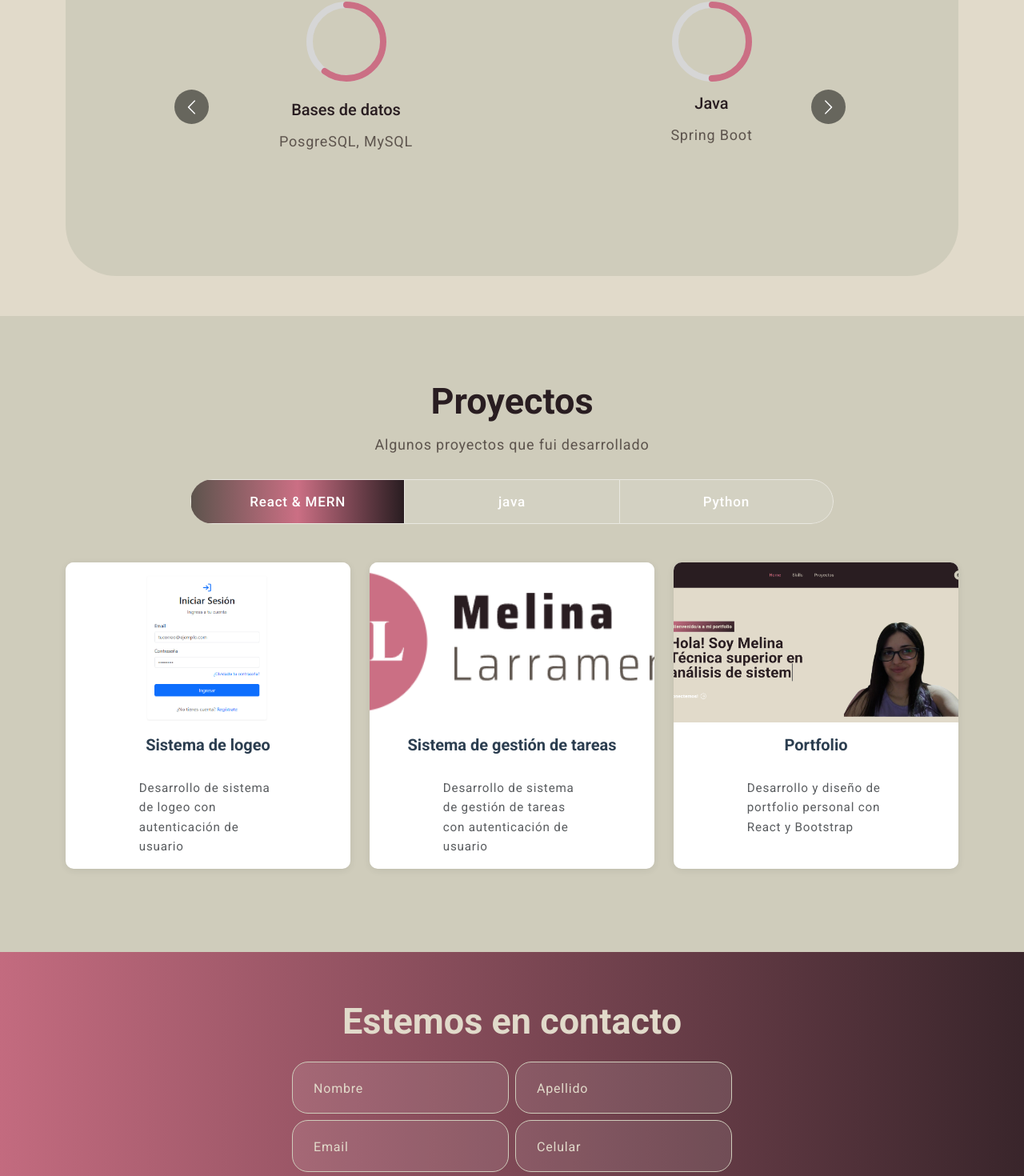
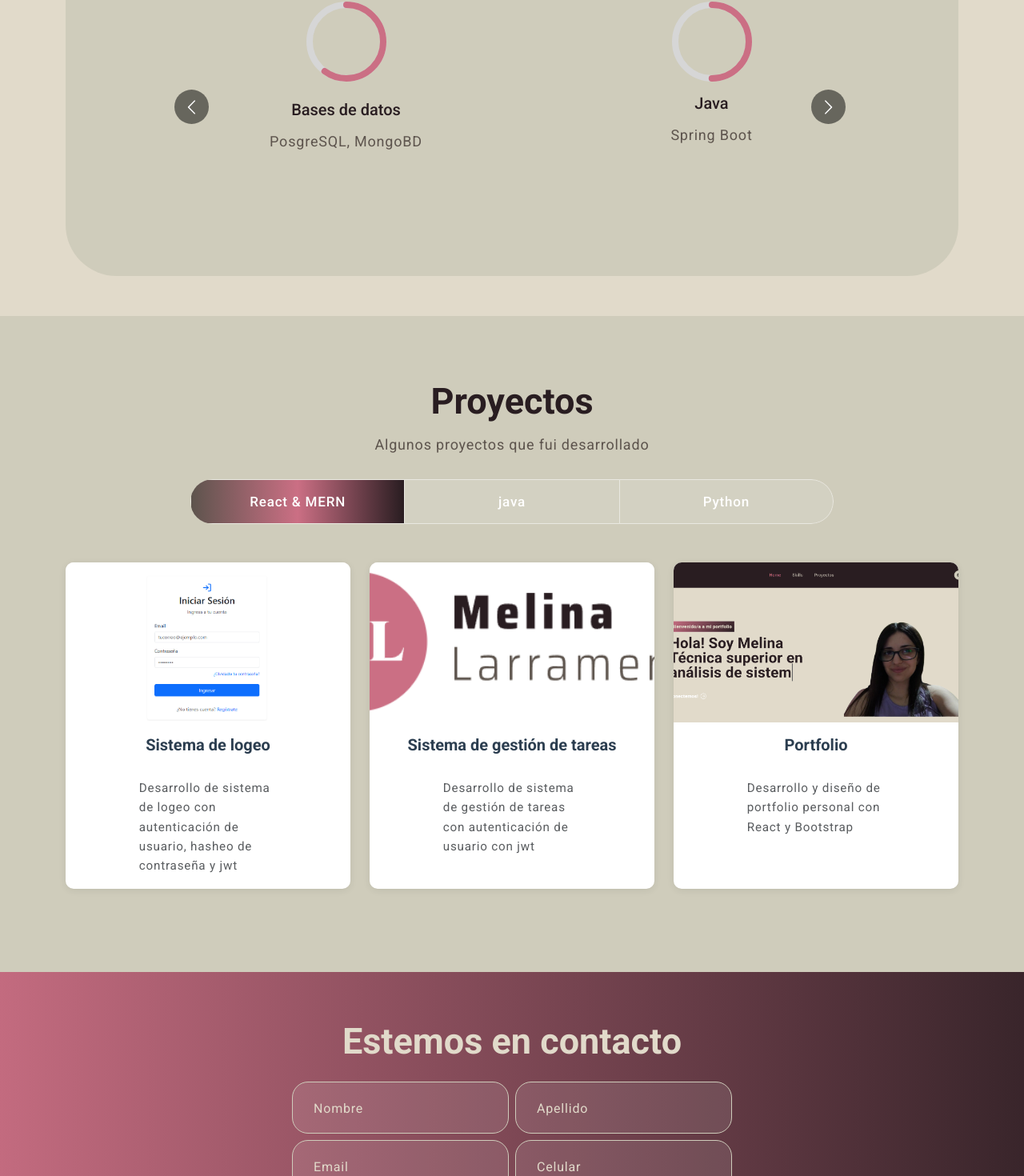
Before and after one commit to melinalarramendy/porfolio, a React (Create React App) app: page / in a window 1280 px wide. Shown: the part 963-2433 px from the top of the page at 80% size. Built offline with nearby package versions, Linux system fonts and the light colour scheme.

Commit message:
Correccion de skills y descripcion de proyectos

```diff
--- a/src/components/Projects.js
+++ b/src/components/Projects.js
@@ -11,13 +11,13 @@ export const Projects = () => {
     const projectsMERN = [
       {
         title: "Sistema de logeo",
-        description: "Desarrollo de sistema de logeo con autenticación de usuario",
+        description: "Desarrollo de sistema de logeo con autenticación de usuario, hasheo de contraseña y jwt",
         imgUrl: loginMERN,
         githubUrl:"https://github.com/melinalarramendy/sistema-login"
       },
       {
         title: "Sistema de gestión de tareas",
-        description: "Desarrollo de sistema de gestión de tareas con autenticación de usuario",
+        description: "Desarrollo de sistema de gestión de tareas con autenticación de usuario con jwt",
         imgUrl: logo,
         githubUrl:"https://github.com/melinalarramendy/taskManager"
       },
@@ -31,7 +31,7 @@ export const Projects = () => {
     const projectsP = [
       {
         title: "Sistema de logeo",
-        description: "Desarrollo de sistema de logeo con autenticación de usuario",
+        description: "Desarrollo de sistema de logeo con autenticación de usuario (hasheo de contraseña y jwt)",
         imgUrl: logo,
         githubUrl:"https://github.com/melinalarramendy/sistema-login-flask"
       }
--- a/src/components/Skills.js
+++ b/src/components/Skills.js
@@ -49,7 +49,7 @@ export const Skills = () => {
                                         />
                                     </div>
                                     <h5 className='mt-2'>Bases de datos</h5>
-                                    <p>PosgreSQL, MySQL</p>
+                                    <p>PosgreSQL, MongoBD</p>
                                 </div>
                                 <div className="item">
                                     <div style={{
@@ -92,7 +92,7 @@ export const Skills = () => {
                                         margin: '0 auto 15px'
                                     }}>
                                         <CircularProgressbar
-                                            value={40}
+                                            value={55}
 
                                             styles={{
                                                 path: { stroke: 'var(--color1)' },
```
